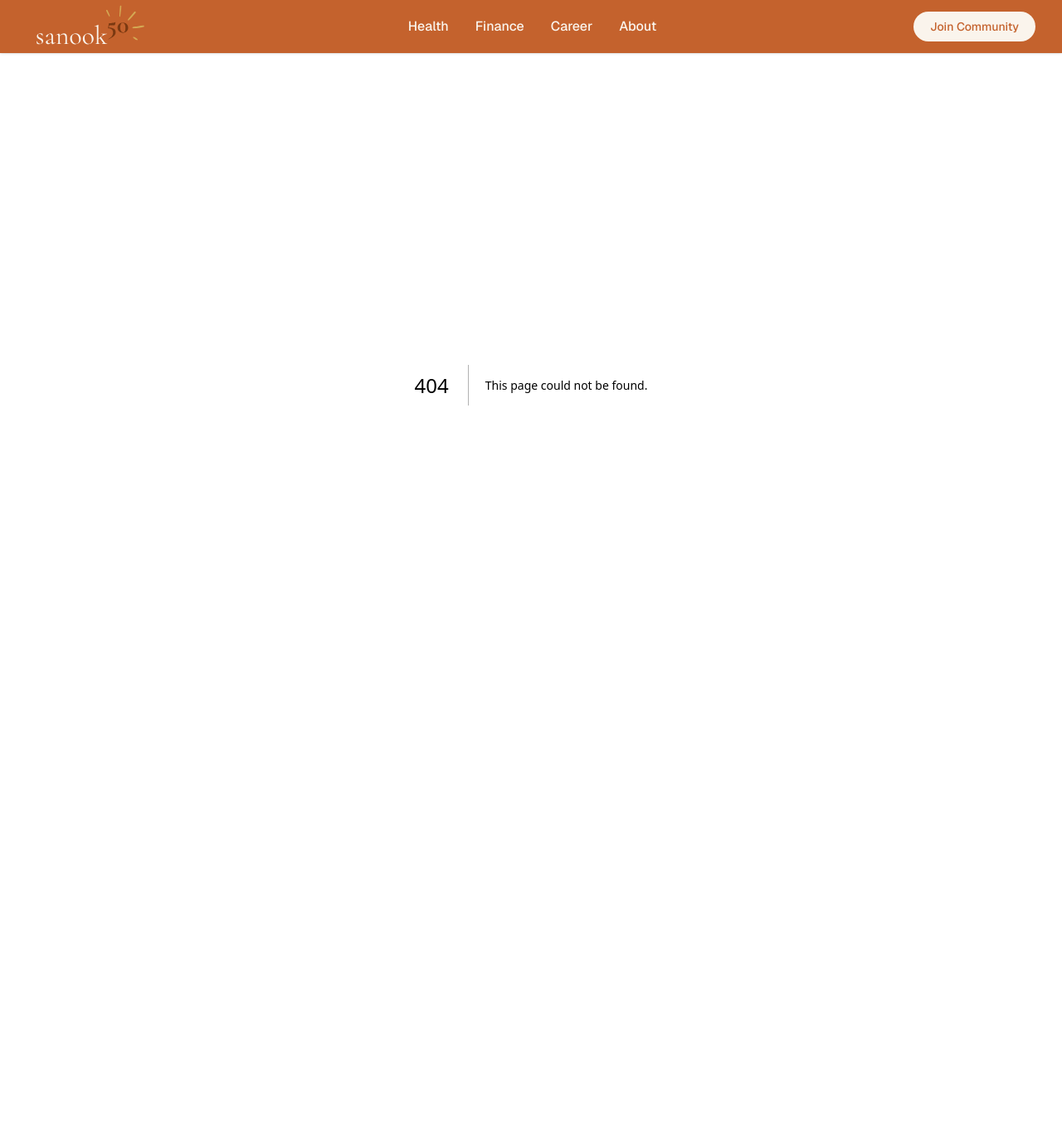
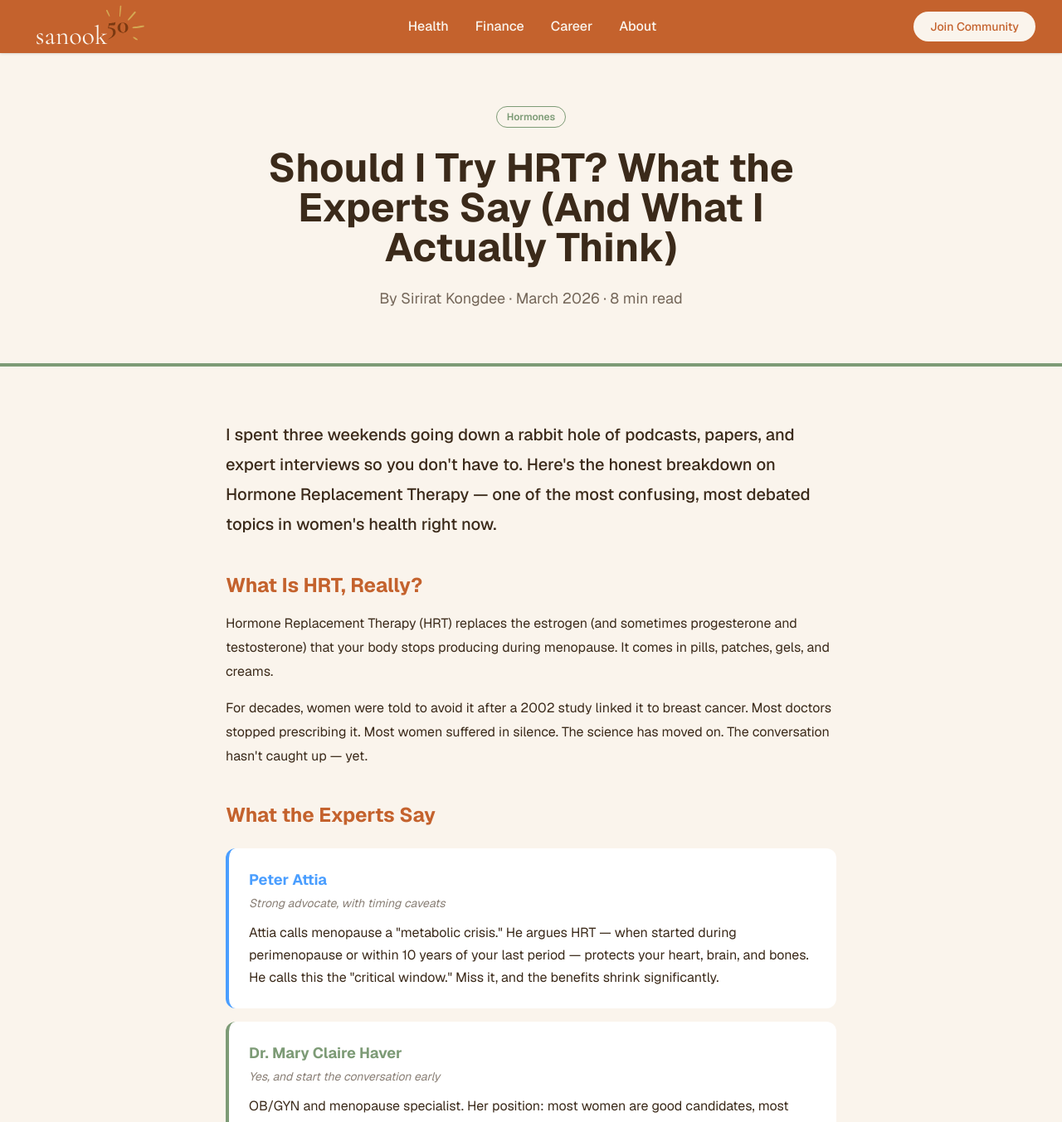
Before and after one commit to siriratkongdee/sanook50, a Next.js app: page /health/hrt in a window 1280 px wide. Before the commit this address had no page. Shown: the top 1353 px of the page at 83% size. Before the commit the page ends 864 px from the top, so only its background shows below. Built offline with nearby package versions, Linux system fonts and the light colour scheme.

Commit message:
Add HRT article page + link from health index

```diff
--- /dev/null
+++ b/app/health/hrt/page.tsx
@@ -0,0 +1,114 @@
+export default function HRTPost() {
+  return (
+    <div className="min-h-screen" style={{ backgroundColor: '#FAF4EC' }}>
+      {/* Hero */}
+      <div className="py-16" style={{ backgroundColor: '#FAF4EC', borderBottom: '4px solid #7D9B76' }}>
+        <div className="max-w-3xl mx-auto px-4 text-center">
+          <span className="text-xs font-semibold px-3 py-1 rounded-full inline-block mb-6" style={{ backgroundColor: '#FAF4EC', color: '#7D9B76', border: '1px solid #7D9B76' }}>Hormones</span>
+          <h1 className="text-3xl md:text-5xl font-bold mb-6" style={{ color: '#3B2A1A' }}>
+            Should I Try HRT? What the Experts Say (And What I Actually Think)
+          </h1>
+          <p className="text-lg" style={{ color: '#3B2A1A', opacity: 0.7 }}>By Sirirat Kongdee · March 2026 · 8 min read</p>
+        </div>
+      </div>
+
+      {/* Article */}
+      <div className="max-w-3xl mx-auto px-4 py-16">
+        <div className="prose-custom">
+
+          <p className="text-xl mb-8 font-medium" style={{ color: '#3B2A1A', lineHeight: '1.8' }}>
+            I spent three weekends going down a rabbit hole of podcasts, papers, and expert interviews so you don't have to. Here's the honest breakdown on Hormone Replacement Therapy — one of the most confusing, most debated topics in women's health right now.
+          </p>
+
+          <h2 className="text-2xl font-bold mt-10 mb-4" style={{ color: '#C4622D' }}>What Is HRT, Really?</h2>
+          <p className="mb-4" style={{ color: '#3B2A1A', lineHeight: '1.8' }}>
+            Hormone Replacement Therapy (HRT) replaces the estrogen (and sometimes progesterone and testosterone) that your body stops producing during menopause. It comes in pills, patches, gels, and creams.
+          </p>
+          <p className="mb-8" style={{ color: '#3B2A1A', lineHeight: '1.8' }}>
+            For decades, women were told to avoid it after a 2002 study linked it to breast cancer. Most doctors stopped prescribing it. Most women suffered in silence. The science has moved on. The conversation hasn't caught up — yet.
+          </p>
+
+          <h2 className="text-2xl font-bold mt-10 mb-6" style={{ color: '#C4622D' }}>What the Experts Say</h2>
+
+          {[
+            { color: '#4a9eff', name: 'Peter Attia', role: 'Strong advocate, with timing caveats', text: 'Attia calls menopause a "metabolic crisis." He argues HRT — when started during perimenopause or within 10 years of your last period — protects your heart, brain, and bones. He calls this the "critical window." Miss it, and the benefits shrink significantly.' },
+            { color: '#7D9B76', name: 'Dr. Mary Claire Haver', role: 'Yes, and start the conversation early', text: "OB/GYN and menopause specialist. Her position: most women are good candidates, most doctors are undertrained, and the 2002 study that scared everyone was deeply flawed. She emphasizes body composition — estrogen loss accelerates muscle loss and visceral fat gain. HRT helps slow that." },
+            { color: '#D4A853', name: 'Andrew Huberman', role: 'Evidence points to yes, personalize it', text: "Huberman consistently platforms pro-HRT experts. His takeaway: work with a menopause-literate doctor, test your hormones early (before you're symptomatic), and don't wait until you're in crisis." },
+            { color: '#C4622D', name: 'Rhonda Patrick', role: 'Lifestyle first, HRT as part of the picture', text: "Patrick's approach is more cautious — not anti-HRT, but she emphasizes that nutrition, inflammation control, and mitochondrial health should run alongside any hormone intervention." },
+            { color: '#9b59b6', name: 'Dr. Louise Newson', role: 'The HRT champion', text: "UK-based menopause specialist who has arguably done more than anyone to destigmatize HRT. Her position: the risks have been overstated, the benefits are underappreciated, and women deserve better information." },
+          ].map((expert, i) => (
+            <div key={i} className="rounded-xl p-6 mb-4 border-l-4" style={{ backgroundColor: 'white', borderLeftColor: expert.color }}>
+              <div className="font-bold text-lg mb-1" style={{ color: expert.color }}>{expert.name}</div>
+              <div className="text-sm mb-3 italic" style={{ color: '#3B2A1A', opacity: 0.6 }}>{expert.role}</div>
+              <p style={{ color: '#3B2A1A', lineHeight: '1.7' }}>{expert.text}</p>
+            </div>
+          ))}
+
+          <h2 className="text-2xl font-bold mt-10 mb-4" style={{ color: '#C4622D' }}>Where They Agree</h2>
+          <div className="rounded-xl p-6 mb-8" style={{ backgroundColor: '#f0f7f0', border: '1px solid #7D9B76' }}>
+            {[
+              "The 2002 WHI study was flawed — it used older women, synthetic hormones, and oral-only delivery",
+              "Timing matters — earlier is better",
+              "Bioidentical hormones (estradiol + progesterone) have a better safety profile than synthetic",
+              "Muscle loss, bone density, and cardiovascular risk all worsen without estrogen",
+              "Most women are undertreated and underinformed",
+            ].map((item, i) => (
+              <div key={i} className="flex items-start gap-3 mb-3">
+                <span style={{ color: '#7D9B76', fontSize: '1.2rem' }}>✅</span>
+                <p style={{ color: '#3B2A1A', lineHeight: '1.7' }}>{item}</p>
+              </div>
+            ))}
+          </div>
+
+          <h2 className="text-2xl font-bold mt-10 mb-4" style={{ color: '#C4622D' }}>Where They Diverge</h2>
+          <div className="rounded-xl p-6 mb-8" style={{ backgroundColor: '#fff8f0', border: '1px solid #D4A853' }}>
+            {[
+              "How aggressively to add testosterone (Attia is more pro-testosterone for women than others)",
+              "How much lifestyle can compensate if you choose not to do HRT",
+              "How to handle women with a history of hormone-sensitive cancers",
+            ].map((item, i) => (
+              <div key={i} className="flex items-start gap-3 mb-3">
+                <span style={{ color: '#D4A853', fontSize: '1.2rem' }}>⚡</span>
+                <p style={{ color: '#3B2A1A', lineHeight: '1.7' }}>{item}</p>
+              </div>
+            ))}
+          </div>
+
+          <h2 className="text-2xl font-bold mt-10 mb-4" style={{ color: '#C4622D' }}>My Take</h2>
+          <div className="rounded-xl p-8 mb-8" style={{ backgroundColor: '#FAF4EC', border: '2px solid #C4622D' }}>
+            <p className="mb-4" style={{ color: '#3B2A1A', lineHeight: '1.8' }}>
+              I'm 50. I'm navigating this myself. And honestly? The more I read, the more I felt angry — not at the experts, but at how long this conversation was suppressed.
+            </p>
+            <p className="mb-4 font-semibold" style={{ color: '#C4622D', lineHeight: '1.8' }}>
+              HRT is not a scary last resort. For many women, it's proactive healthcare.
+            </p>
+            <p style={{ color: '#3B2A1A', lineHeight: '1.8' }}>
+              Find a doctor who is menopause-literate — not just any OB/GYN. Ask them directly how many menopause patients they see. Get your hormone levels tested. Bring the research with you. You're not asking for permission. You're advocating for yourself.
+            </p>
+          </div>
+
+          {/* CTA */}
+          <div className="rounded-xl p-8 text-center" style={{ backgroundColor: '#7D9B76' }}>
+            <h3 className="text-xl font-bold text-white mb-3">One Thing to Do This Week</h3>
+            <p className="text-white opacity-90 mb-4">Go to <strong>menopausesociety.org</strong> and use their "find a provider" tool to locate a menopause-certified doctor near you.</p>
+            <a href="https://menopausesociety.org" target="_blank" rel="noopener noreferrer">
+              <button className="px-8 py-3 rounded-full font-bold transition hover:opacity-90" style={{ backgroundColor: '#FAF4EC', color: '#7D9B76' }}>
+                Find a Provider →
+              </button>
+            </a>
+          </div>
+
+          {/* Sources */}
+          <div className="mt-12 pt-8 border-t" style={{ borderColor: '#e8ddd0' }}>
+            <p className="text-sm" style={{ color: '#3B2A1A', opacity: 0.6 }}>
+              <strong>Sources:</strong> The Peter Attia Drive podcast · Huberman Lab (Dr. Mary Claire Haver episode, June 2024) · The Dr. Louise Newson Podcast · FoundMyFitness (Dr. Rhonda Patrick)
+            </p>
+            <p className="text-sm mt-2" style={{ color: '#3B2A1A', opacity: 0.5 }}>
+              <em>Disclaimer: I'm not a doctor. This is curated research, not medical advice. Always work with a qualified healthcare provider.</em>
+            </p>
+          </div>
+        </div>
+      </div>
+    </div>
+  );
+}
--- a/app/health/page.tsx
+++ b/app/health/page.tsx
@@ -1,6 +1,6 @@
 export default function Health() {
   const articles = [
-    { title: "Should I Try HRT? What the Experts Actually Say", excerpt: "I watched 8 hours of podcasts from Peter Attia, Mary Claire Haver & Rhonda Patrick so you don't have to. Here's the honest breakdown.", emoji: "🌿", tag: "Hormones" },
+    { title: "Should I Try HRT? What the Experts Actually Say", href: "/health/hrt", excerpt: "I watched 8 hours of podcasts from Peter Attia, Mary Claire Haver & Rhonda Patrick so you don't have to. Here's the honest breakdown.", emoji: "🌿", tag: "Hormones" },
     { title: "The Syndrome Nobody Told You About: Musculoskeletal Changes at Menopause", excerpt: "Over 70% of midlife women experience joint pain, muscle loss and bone changes — and it has a name. Here's what the science says.", emoji: "💪", tag: "Body" },
     { title: "Red Light Therapy at 50: My Protocol and What the Research Says", excerpt: "I started red light therapy and here's my routine, the science behind it, and what I'm tracking month by month.", emoji: "🔴", tag: "Wellness" },
     { title: "Sleep After 50: Why It Changes and How to Fix It", excerpt: "Hormonal shifts affect your sleep architecture. Here's what's happening and evidence-based ways to reclaim deep sleep.", emoji: "😴", tag: "Sleep" },
@@ -22,13 +22,13 @@ export default function Health() {
       <div className="max-w-7xl mx-auto px-4 py-16">
         <div className="grid grid-cols-1 md:grid-cols-2 lg:grid-cols-3 gap-8">
           {articles.map((article, i) => (
-            <div key={i} className="rounded-2xl p-6 shadow-md hover:shadow-xl transition-all duration-300 cursor-pointer border" style={{ backgroundColor: 'white', borderColor: '#e8ddd0' }}>
+            <a key={i} href={article.href || '#'} className="block rounded-2xl p-6 shadow-md hover:shadow-xl transition-all duration-300 border" style={{ backgroundColor: 'white', borderColor: '#e8ddd0' }}>
               <div className="text-4xl mb-3">{article.emoji}</div>
               <span className="text-xs font-semibold px-3 py-1 rounded-full mb-3 inline-block" style={{ backgroundColor: '#FAF4EC', color: '#7D9B76' }}>{article.tag}</span>
               <h2 className="text-xl font-bold mb-3 mt-2" style={{ color: '#3B2A1A' }}>{article.title}</h2>
               <p style={{ color: '#3B2A1A', opacity: 0.7 }}>{article.excerpt}</p>
               <button className="mt-4 font-medium transition-colors hover:opacity-70" style={{ color: '#7D9B76' }}>Read more →</button>
-            </div>
+            </a>
           ))}
         </div>
       </div>
```
